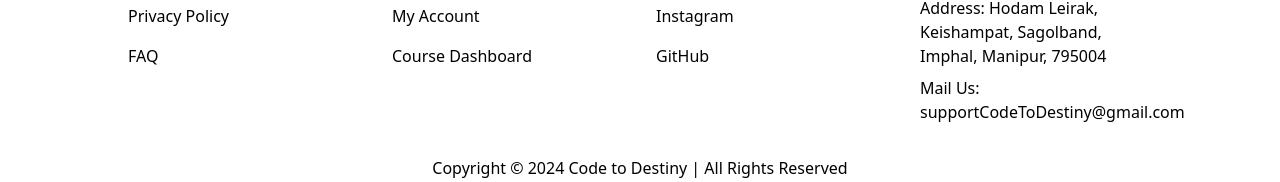
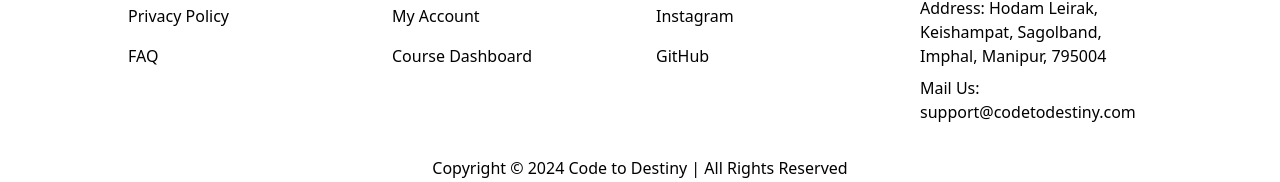
Before and after one commit to Thomas-Okram/Code-to-Destiny-Client, a Next.js app: page /faq in a window 1280 px wide. Shown: the part 404-586 px from the top of the page. Built offline with nearby package versions, Linux system fonts and the light colour scheme; no server answers.

Commit message:
Update Footer.tsx

```diff
--- a/app/components/Footer.tsx
+++ b/app/components/Footer.tsx
@@ -117,7 +117,7 @@
             </p>
 
             <p className="text-base text-black dark:text-gray-300 dark:hover:text-white  pb-2">
-              Mail Us: supportCodeToDestiny@gmail.com
+              Mail Us: support@codetodestiny.com
             </p>
           </div>
         </div>
```
